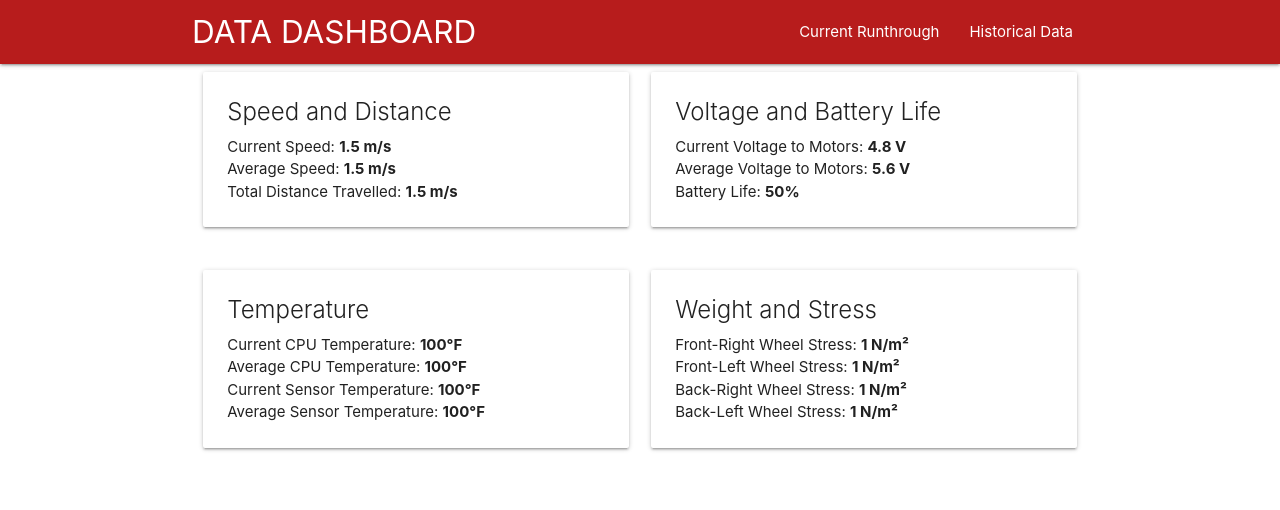
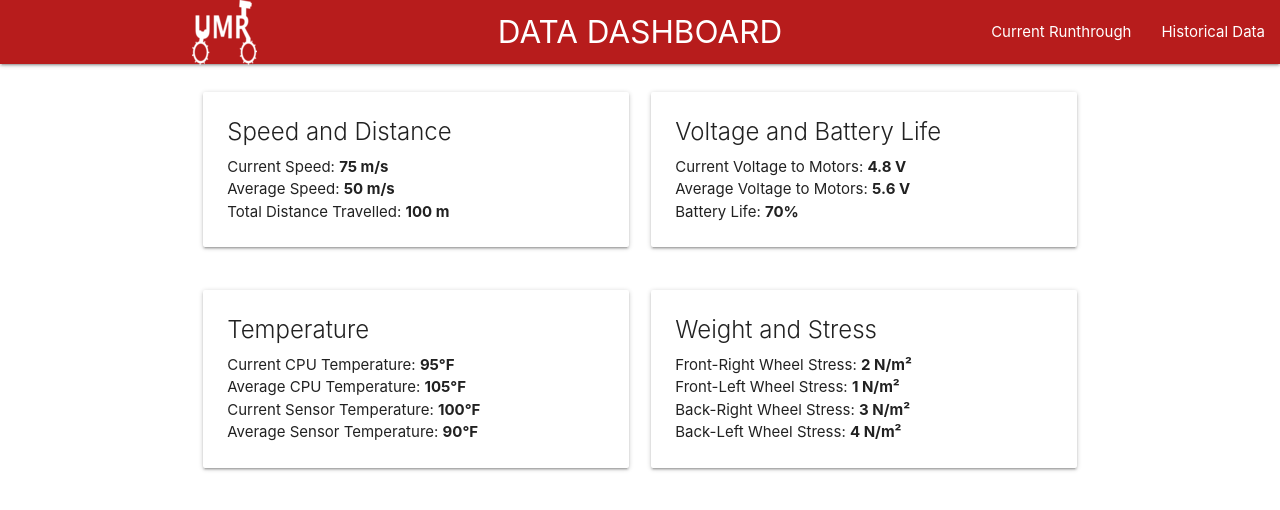
Before and after one commit to UMass-Amherst-Robotics/Data-Dashboard, a Flask app: page / in a window 1280 px wide. Shown: the top 510 px of the page. Run offline with Flask 2, Linux system fonts and the light colour scheme.

Commit message:
Pulling Variables
Statistics displayed on dashboard cards are now pulled from variables in app.py

```diff
--- a/FrontEnd/app.py
+++ b/FrontEnd/app.py
@@ -5,7 +5,21 @@ app = Flask(__name__)
 # route = endpoint
 @app.route('/')
 def hello_world():
-    return render_template("views/index.html")
+    currentSpeedPython = 75
+    averageSpeedPython = 50
+    totalDistancePython = 100
+    currentVoltagePython = 4.8
+    averageVoltagePython = 5.6
+    batteryLifePython = 70
+    currentCPUTemperaturePython = 95
+    averageCPUTemperaturePython = 105
+    currentSensorTemperaturePython = 100
+    averageSensorTemperaturePython = 90
+    frontRightWheelStressPython = 2
+    frontLeftWheelStressPython = 1
+    backRightWheelStressPython = 3
+    backLeftWheelStressPython = 4
+    return render_template("views/index.html", currentSpeedHTML=currentSpeedPython, averageSpeedHTML=averageSpeedPython, totalDistanceHTML=totalDistancePython, currentVoltageHTML=currentVoltagePython, averageVoltageHTML=averageVoltagePython, batteryLifeHTML=batteryLifePython, currentCPUTemperatureHTML=currentCPUTemperaturePython, averageCPUTemperatureHTML=averageCPUTemperaturePython, currentSensorTemperatureHTML=currentSensorTemperaturePython, averageSensorTemperatureHTML=averageSensorTemperaturePython, frontRightWheelStressHTML=frontRightWheelStressPython, frontLeftWheelStressHTML=frontLeftWheelStressPython, backRightWheelStressHTML=backRightWheelStressPython, backLeftWheelStressHTML=backLeftWheelStressPython)
     # don't need "template/" because Flask objeect looks for template folder
 
 if __name__ == "__main__":
--- a/FrontEnd/templates/views/index.html
+++ b/FrontEnd/templates/views/index.html
@@ -5,15 +5,16 @@
 <div class="navbar-fixed">
   <nav class="nav-wrapper #b71c1c red darken-4">
     <div class="container">
-      <a href="#" class="brand-logo">DATA DASHBOARD</a>
+      <a href="#" class="brand-logo hide-on-med-and-down"><img src="static/images/UMRLogoWhite.png" alt=""></a>
+      <a href="#" class="brand-logo center">DATA DASHBOARD</a>
       <a href="#" class="sidenav-trigger" data-target="mobile-demo">
         <i class="material-icons">menu</i>
       </a>
-      <ul class="right hide-on-med-and-down">
-        <li><a href="">Current Runthrough</a></li>
-        <li><a href="">Historical Data</a></li>
-      </ul>
     </div>
+    <ul class="right hide-on-med-and-down">
+      <li><a href="">Current Runthrough</a></li>
+      <li><a href="">Historical Data</a></li>
+    </ul>
   </nav>
 </div>
 
@@ -22,6 +23,8 @@
   <li><a href="">Historical Data</a></li>
 </ul>
 
+<div class="row"></div> <!-- Whitespace undeerneath nav-->
+
 <div class="container">
 
   <div class="row">
@@ -29,9 +32,9 @@
       <div class="card">
         <div class="card-content">
           <span class="card-title">Speed and Distance</span>
-          <p>Current Speed: <b>1.5 m/s</b></p>
-          <p>Average Speed: <b>1.5 m/s</b></p>
-          <p>Total Distance Travelled: <b>1.5 m/s</b></p>
+          <p>Current Speed: <b>{{currentSpeedHTML}} m/s</b></p>
+          <p>Average Speed: <b>{{averageSpeedHTML}} m/s</b></p>
+          <p>Total Distance Travelled: <b>{{totalDistanceHTML}} m</b></p>
         </div>
       </div>
     </div>
@@ -40,9 +43,9 @@
       <div class="card">
         <div class="card-content">
           <span class="card-title">Voltage and Battery Life</span>
-          <p>Current Voltage to Motors: <b>4.8 V</b></p>
-          <p>Average Voltage to Motors: <b>5.6 V</b></p>
-          <p>Battery Life: <b>50%</b></p>
+          <p>Current Voltage to Motors: <b>{{currentVoltageHTML}} V</b></p>
+          <p>Average Voltage to Motors: <b>{{averageVoltageHTML}} V</b></p>
+          <p>Battery Life: <b>{{batteryLifeHTML}}%</b></p>
         </div>
       </div>
     </div>
@@ -53,10 +56,10 @@
       <div class="card">
         <div class="card-content">
           <span class="card-title">Temperature</span>
-          <p>Current CPU Temperature: <b>100&#176F</b></p>
-          <p>Average CPU Temperature: <b>100&#176F</b></p>
-          <p>Current Sensor Temperature: <b>100&#176F</b></p>
-          <p>Average Sensor Temperature: <b>100&#176F</b></p>
+          <p>Current CPU Temperature: <b>{{currentCPUTemperatureHTML}}&#176F</b></p>
+          <p>Average CPU Temperature: <b>{{averageCPUTemperatureHTML}}&#176F</b></p>
+          <p>Current Sensor Temperature: <b>{{currentSensorTemperatureHTML}}&#176F</b></p>
+          <p>Average Sensor Temperature: <b>{{averageSensorTemperatureHTML}}&#176F</b></p>
         </div>
       </div>
     </div>
@@ -65,10 +68,10 @@
       <div class="card">
         <div class="card-content">
           <span class="card-title">Weight and Stress</span>
-          <p>Front-Right Wheel Stress: <b>1 N/m&#xb2</b></p>
-          <p>Front-Left Wheel Stress: <b>1 N/m&#xb2</b></p>
-          <p>Back-Right Wheel Stress: <b>1 N/m&#xb2</b></p>
-          <p>Back-Left Wheel Stress: <b>1 N/m&#xb2</b></p>
+          <p>Front-Right Wheel Stress: <b>{{frontRightWheelStressHTML}} N/m&#xb2</b></p>
+          <p>Front-Left Wheel Stress: <b>{{frontLeftWheelStressHTML}} N/m&#xb2</b></p>
+          <p>Back-Right Wheel Stress: <b>{{backRightWheelStressHTML}} N/m&#xb2</b></p>
+          <p>Back-Left Wheel Stress: <b>{{backLeftWheelStressHTML}} N/m&#xb2</b></p>
         </div>
       </div>
     </div>
```
Also changed, not shown: FrontEnd/static/images/UMRLogoMini.png (added), FrontEnd/static/images/UMRLogoRed.png (renamed from FrontEnd/templates/views/images/UMRLogoRed.png), FrontEnd/static/images/UMRLogoWhite.png (added), FrontEnd/static/images/curry.jpg (renamed from FrontEnd/templates/views/images/curry.jpg), FrontEnd/static/images/logo.png (added), 6 other files.
